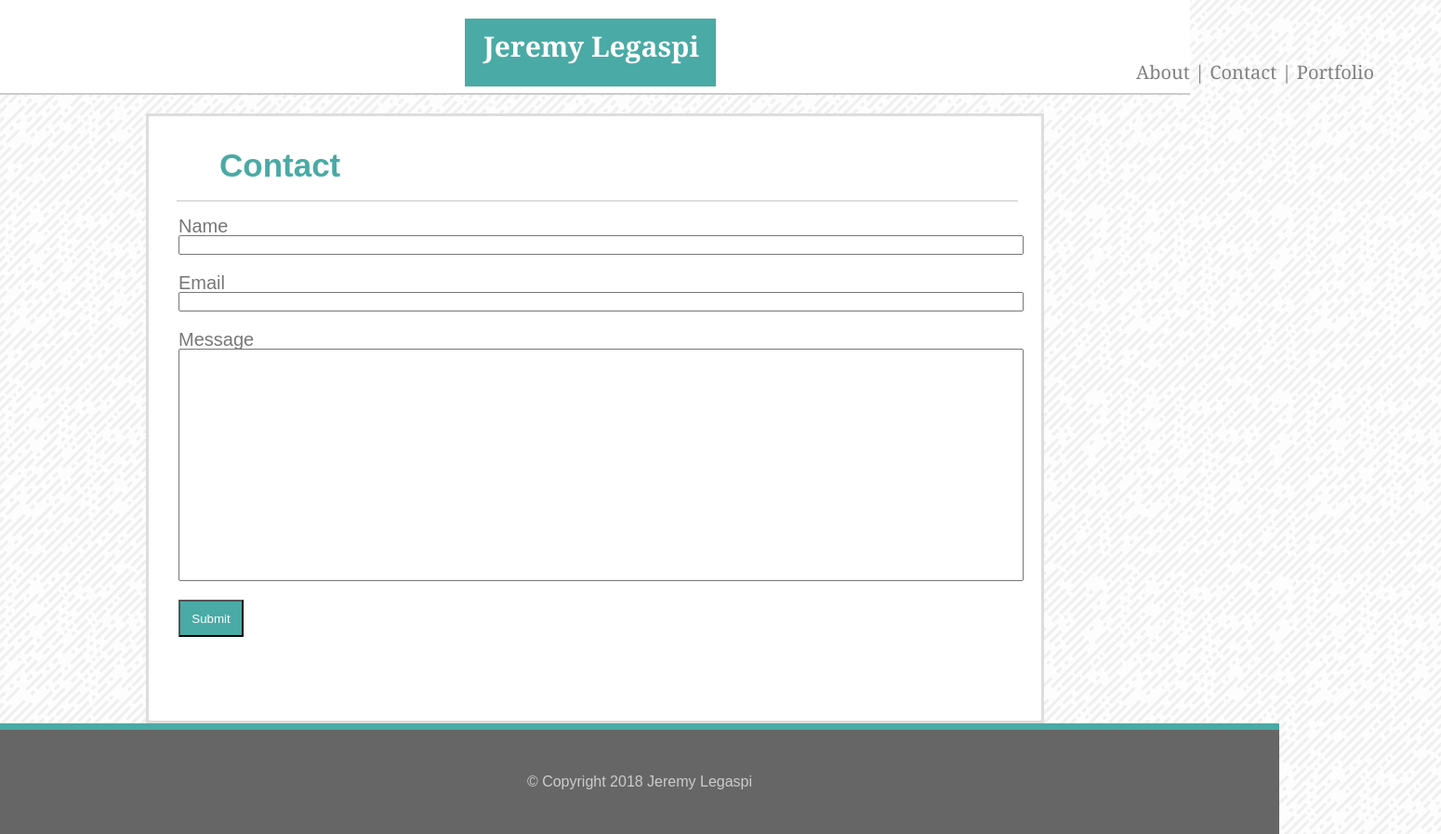
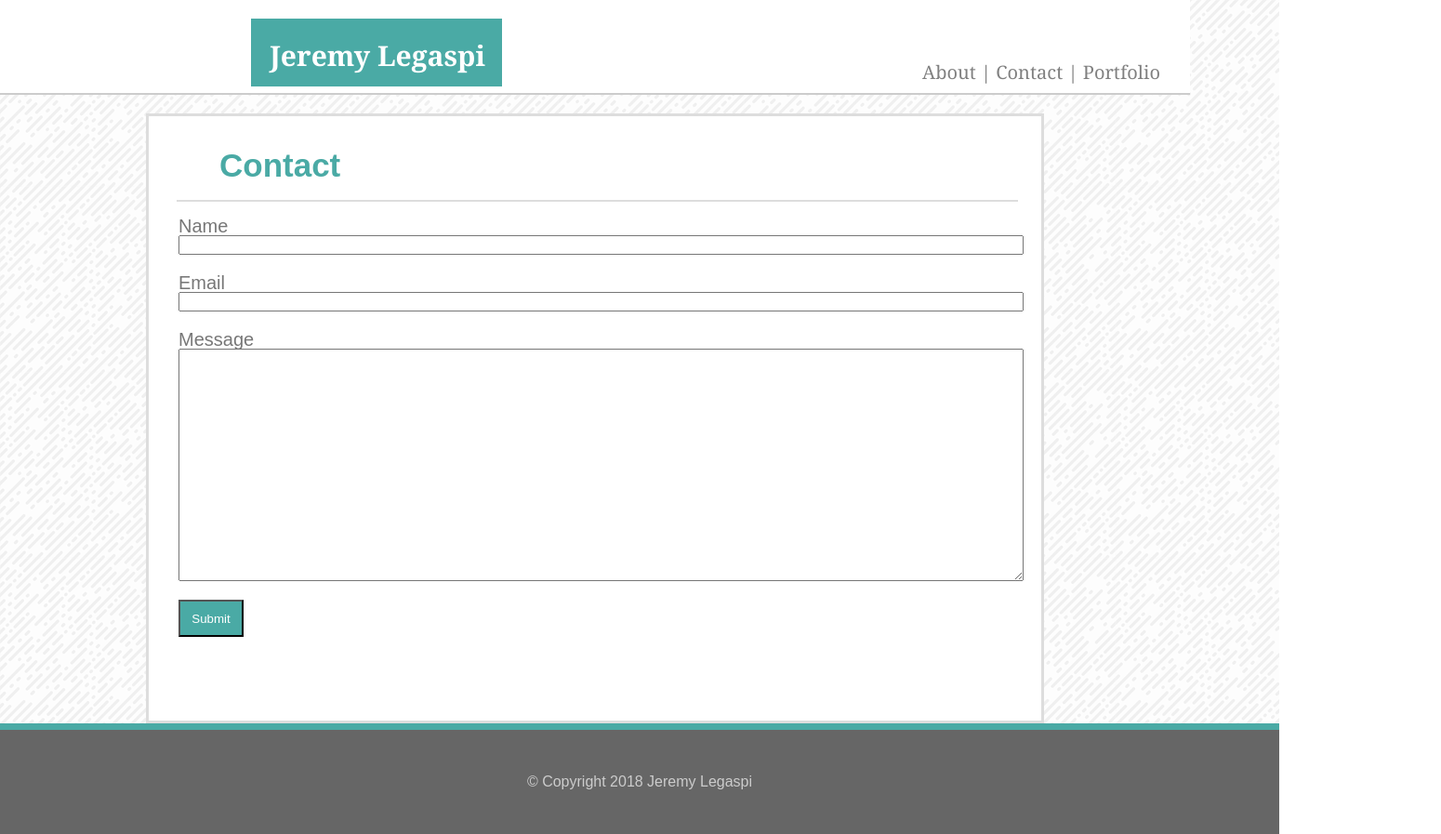
Before and after one commit to ijeli/Basic-Portfolio, a plain HTML site: page contact.html in a window 1280 px wide. Shown: the whole page at 93% size, 1550 px wide, since content can reach past the window. Drawn offline with Linux system fonts and the light colour scheme.

Commit message:
an attempt was made

```diff
--- a/assets/css/style.css
+++ b/assets/css/style.css
@@ -40,7 +40,7 @@ footer {
     background-color: #4aaaa5;
     width: 270px;
     height: 73px;
-    left: 500px;
+    left: 270px;
     font-size: 30px;
     margin-left: 0px;
     margin-right: 0px;
@@ -51,7 +51,7 @@ footer {
 
 #textname {
     position: relative;;
-    bottom:-15px;
+    bottom:-25px;
     left: 1px;
 }
 
@@ -59,7 +59,7 @@ footer {
     position: relative;
     width: 400px;
     height: 30px;
-    left: 1150px;
+    left: 920px;
     font-size: 20px;
     margin-left: 0px;
     margin-right: 0px;
--- a/contact.html
+++ b/contact.html
@@ -39,7 +39,7 @@
                     <input id = "emailinput" type = "text" name = "Email" />
                     <br><br>
                     Message <br>
-                    <input id = "messageinput" type = "text" name = "message" />
+                    <textarea id = "messageinput" type = "text" name = "message"></textarea>
                     <br><br>
                     <input id = "buttoninput" type = "button" value = "Submit" />
                 </form>
```
Also changed, not shown: index.html (+2 -0 lines).
